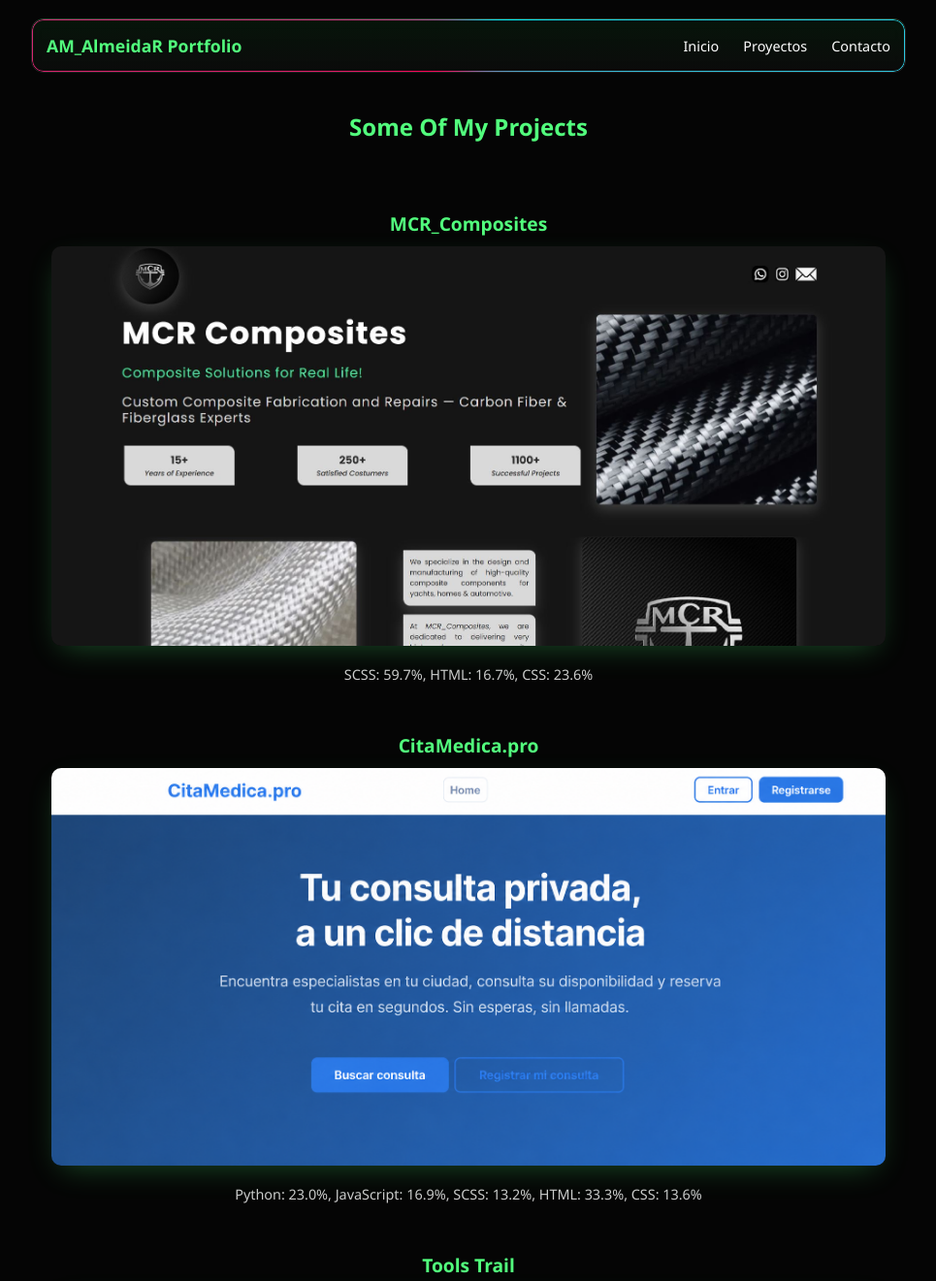
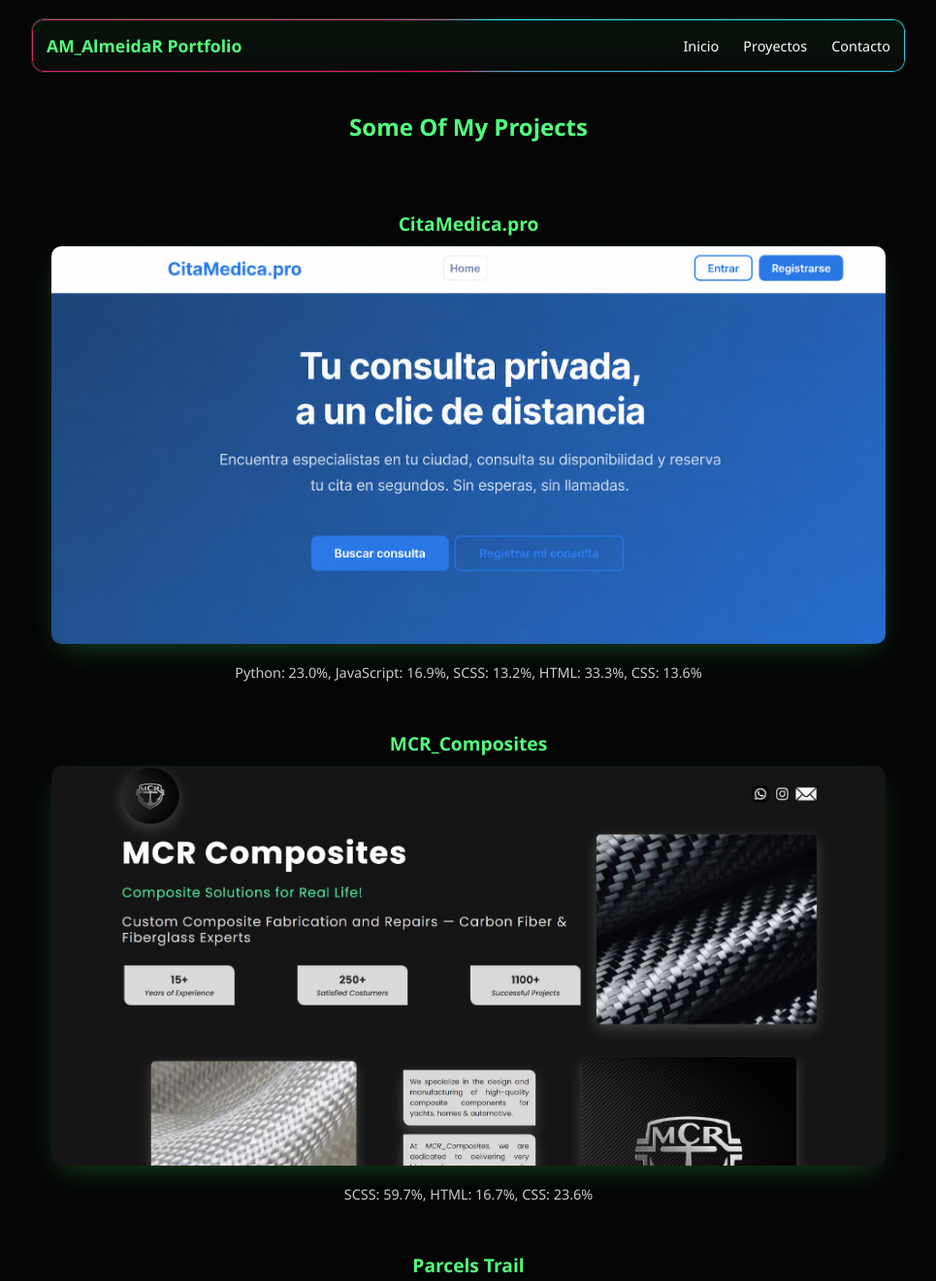
Before and after one commit to AM-AlmeidaR/portfolio2026, a website: page proyectos.html in a window 1280 px wide. Shown: the top 1321 px of the page at 97% size, without its empty margins (157-1122 px from the left). Drawn offline with Linux system fonts and the light colour scheme.

Commit message:
Adding Parcels_Trail

```diff
--- a/proyectos.html
+++ b/proyectos.html
@@ -23,6 +23,15 @@
 
                 <div class="bottom__hero__list">
 
+
+                    <article class="item2">
+                        <h3>CitaMedica.pro</h3>
+                        <a href="https://citamedica.pro" target="_blank" rel="noopener noreferrer">
+                            <img src="./img/citamedica_pro.png" alt="CitaMedica.pro" loading="lazy"/>
+                        </a>
+                        <p>Python: 23.0%, JavaScript: 16.9%, SCSS: 13.2%, HTML: 33.3%, CSS: 13.6%</p>
+                    </article>
+
                     <article class="item2">
                         <h3>MCR_Composites</h3>
                         <a href="https://am-almeidar.github.io/mcr_composites/" target="_blank" rel="noopener noreferrer">
@@ -32,11 +41,11 @@
                     </article>
 
                     <article class="item2">
-                        <h3>CitaMedica.pro</h3>
-                        <a href="https://citamedica.pro" target="_blank" rel="noopener noreferrer">
-                            <img src="./img/citamedica_pro.png" alt="CitaMedica.pro" loading="lazy"/>
+                        <h3>Parcels Trail</h3>
+                        <a href="https://am-almeidar.github.io/parcels-trail/" target="_blank" rel="noopener noreferrer">
+                            <img src="./img/parcels_trail.jpeg" alt="Parcels Trail" loading="lazy"/>
                         </a>
-                        <p>Python: 23.0%, JavaScript: 16.9%, SCSS: 13.2%, HTML: 33.3%, CSS: 13.6%</p>
+                        <p>HTML: 55.0%, Python: 42.1%, CSS: 2.9%</p>
                     </article>
 
                     <article class="item4">
```
Also changed, not shown: img/parcels_trail.jpeg (added).
